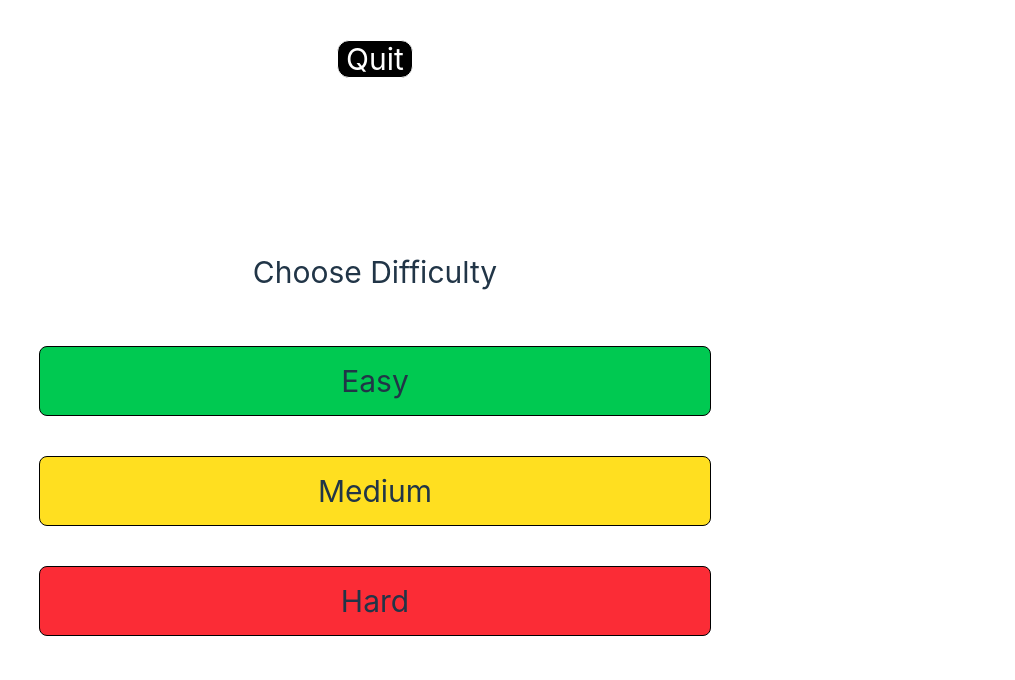
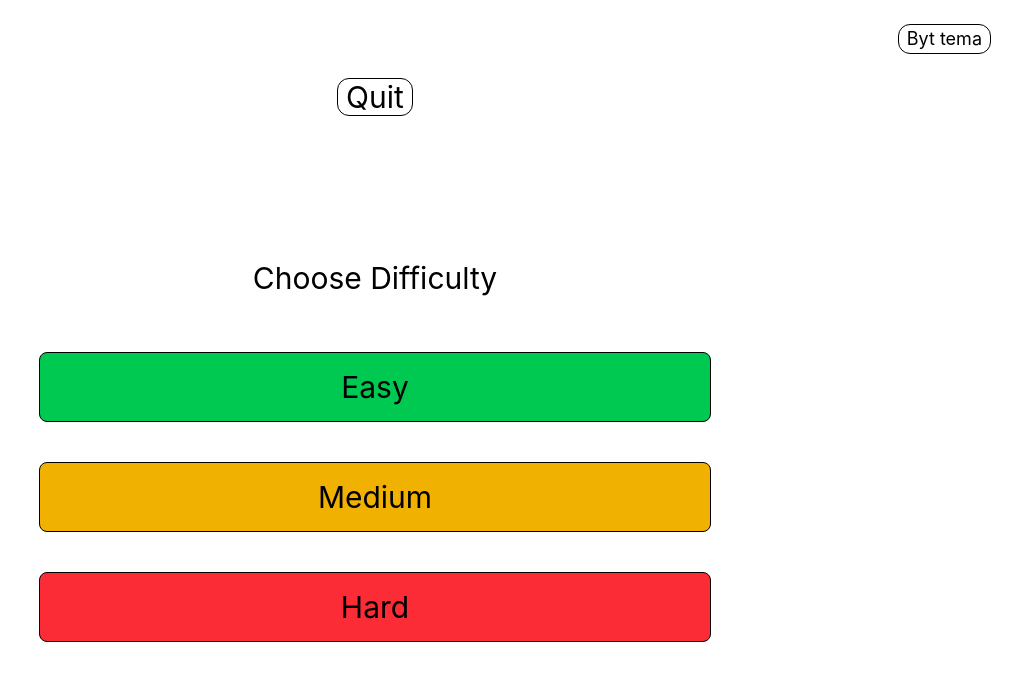
Before and after one commit to Owale128/MemoryGame, a React (Vite) app: page /difficulty in a window 1280 px wide. Shown: the top 680 px of the page, without its empty margins (265-1280 px from the left). Built offline with nearby package versions, Linux system fonts and the light colour scheme; no server answers.

Commit message:
Created & used themeContext

```diff
--- a/src/components/DisplayDifficulty.tsx
+++ b/src/components/DisplayDifficulty.tsx
@@ -1,26 +1,32 @@
+import { useContext } from "react";
+import { ThemeContext } from "../context/ThemeContext";
 
 interface IDisplayDifficulty {
     handleDifficulty: (diffi: string) => void;
 }
 
 const DisplayDifficulty = ({handleDifficulty}: IDisplayDifficulty) => {
+  const theme = useContext(ThemeContext)
   return (
     <div>
       <button
-      className="block border border-black rounded-lg text-3xl w-2xl p-4 bg-green-500 ease-in duration-100 hover:bg-green-600 cursor-pointer"
+      className="block border border-black rounded-lg text-3xl w-2xl p-4 bg-green-500 ease-in duration-150 hover:bg-green-600 cursor-pointer"
       onClick={() => handleDifficulty('Easy')}
+      style={{color: theme.color}}
       >
         Easy
     </button>
       <button
-      className="block border border-black rounded-lg text-3xl w-2xl p-4 bg-yellow-300 my-10 ease-in duration-100 hover:bg-yellow-500 cursor-pointer"
+      className="block border border-black rounded-lg text-3xl w-2xl p-4 bg-yellow-500 my-10 ease-in duration-150 hover:bg-yellow-600 cursor-pointer"
       onClick={() => handleDifficulty('Medium')}
+      style={{color: theme.color}}
       >
         Medium
     </button>
       <button
-      className="block border border-black rounded-lg text-3xl w-2xl p-4 bg-red-500 ease-in duration-100 hover:bg-red-600 cursor-pointer"
+      className="block border border-black rounded-lg text-3xl w-2xl p-4 bg-red-500 ease-in duration-150 hover:bg-red-600 cursor-pointer"
       onClick={() => handleDifficulty('Hard')}
+      style={{color: theme.color}}
       >
         Hard
     </button>
--- a/src/components/DisplayHomeForm.tsx
+++ b/src/components/DisplayHomeForm.tsx
@@ -1,4 +1,5 @@
-import { FormEvent } from "react"
+import { FormEvent, useContext } from "react"
+import { ThemeContext } from "../context/ThemeContext";
 
 interface IDisplayHomeForm {
     username: string;
@@ -7,17 +8,29 @@ interface IDisplayHomeForm {
 }
 
 const DisplayHomeForm = ({handleSubmit, username, setUsername}: IDisplayHomeForm) => {
-
+  const theme = useContext(ThemeContext)
   return (
-    <form onSubmit={handleSubmit} className="border-2 border-black p-10 rounded-2xl">
+    <form
+    onSubmit={handleSubmit}
+    className="p-14 rounded-2xl ease-in duration-100"
+    style={{
+      border: `0.2rem solid ${theme.border}`
+    }}
+    >
       <input
       type="text"
       value={username}
       placeholder="Enter name"
       onChange={(e) => setUsername(e.target.value)}
-      className="border-2 border-black text-center mb-4 text-xl"
+      className="border-2 border-black text-center mb-4 text-2xl ease-in duration-100"
+      style={{ borderColor: theme.border, color: theme.color}}
        />
-       <button className="block mx-auto border-2 p-1 rounded-lg cursor-pointer">Enter Game</button>
+       <button
+       className="block mx-auto border-2 p-1 rounded-lg text-xl ease-in duration-100 cursor-pointer"
+       style={{color: theme.color}}
+       >
+        Enter Game
+        </button>
     </form>
   )
 }
--- a/src/components/DisplayMemoryCards.tsx
+++ b/src/components/DisplayMemoryCards.tsx
@@ -1,5 +1,7 @@
+import { useContext } from "react"
 import { IState } from "../model/IState"
 import { motion } from "framer-motion"
+import { ThemeContext } from "../context/ThemeContext"
 
 interface IDisplaymemoryCards {
     state: IState
@@ -7,12 +9,14 @@ interface IDisplaymemoryCards {
 }
 
 const DisplayMemoryCards = ({handleCardClick, state}: IDisplaymemoryCards) => {
+    const theme = useContext(ThemeContext)
   return (
-    <div className="grid grid-cols-4 gap-2">
+    <>
         {state.memory.length === 0 ? (
-            <p className="mt-10">No Characters Found</p>
+            <p className="mt-10 ease-in duration-100" style={{color: theme.color}}>No Characters Found</p>
         ) : (
             state.memory.map((c, index) => (
+            <div className="grid grid-cols-4 gap-2 ">
                 <motion.div
                 key={`${c.id} - ${index}`}
                 onClick={() => handleCardClick(c.id)}
@@ -31,9 +35,10 @@ const DisplayMemoryCards = ({handleCardClick, state}: IDisplaymemoryCards) => {
                         <span className="text-white text-3xl font-bold">?</span>
                     )}
                 </motion.div>
+            </div>
             ))
         )}
-    </div>
+</>
   )
 }
 
--- a/src/components/QuitBtn.tsx
+++ b/src/components/QuitBtn.tsx
@@ -1,7 +1,10 @@
+import { useContext } from "react"
 import { useNavigate } from "react-router-dom"
+import { ThemeContext } from "../context/ThemeContext"
 
 const QuitBtn = () => {
 const navigate = useNavigate()
+const theme = useContext(ThemeContext)
 
 const quit = () => {
     const isConfirmed = confirm('Are you sure?')
@@ -13,8 +16,8 @@ const quit = () => {
   return (
     <button
     onClick={quit}
-    className="border rounded-xl px-2 text-3xl text-white mt-10 bg-black hover:bg-white ease-in duration-150 hover:text-black cursor-pointer"
-    >
+    className="border rounded-xl px-2 text-3xl hover:bg-white ease-in duration-150 hover:text-black cursor-pointer"
+    style={{backgroundColor: theme.background, color: theme.color}}>
       Quit
     </button>
   )
--- /dev/null
+++ b/src/context/ThemeContext.ts
@@ -0,0 +1,30 @@
+import { createContext } from "react";
+
+export interface ITheme {
+    name: string;
+    color: string;
+    border: string;
+    background: string;
+}
+
+interface IThemes {
+    dark: ITheme;
+    light: ITheme;
+}
+
+export const themes: IThemes = {
+    dark: {
+        name: 'Dark',
+        border: 'white',
+        color: 'white',
+        background: 'black'
+    },
+    light: {
+        name: 'Light',
+        border: 'black',
+        color: 'black',
+        background: 'white'
+    }
+}
+
+export const ThemeContext = createContext<ITheme>(themes.light)
--- a/src/index.css
+++ b/src/index.css
@@ -15,18 +15,11 @@
   -moz-osx-font-smoothing: grayscale;
 }
 
-/* body {
-  margin: 0;
-  display: flex;
-  place-items: center;
-  min-width: 320px;
+
+ .body {
   min-height: 100vh;
-} */
+}
 
-/* button:focus,
-button:focus-visible {
-  outline: 4px auto -webkit-focus-ring-color;
-} */
 
 @media (prefers-color-scheme: light) {
   :root {
--- a/src/pages/Difficulty.tsx
+++ b/src/pages/Difficulty.tsx
@@ -1,9 +1,12 @@
 import DisplayDifficulty from "../components/DisplayDifficulty"
 import { useNavigate } from "react-router-dom"
 import QuitBtn from "../components/QuitBtn"
+import { useContext } from "react"
+import { ThemeContext } from "../context/ThemeContext"
 
 const Difficulty = () => {
   const navigate = useNavigate()
+  const theme = useContext(ThemeContext)
 
   const handleDifficulty = (diffi: string) => {
     sessionStorage.setItem('difficulty', diffi)
@@ -14,8 +17,8 @@ const Difficulty = () => {
   return (
     <div className="text-center">
     <QuitBtn />
-    <div className="flex flex-col items-center my-44">
-      <h1 className="text-3xl mb-14">Choose Difficulty</h1>
+    <div className="flex flex-col items-center my-36">
+      <h1 className="text-3xl mb-14 ease-in duration-100" style={{color: theme.color}}>Choose Difficulty</h1>
       <DisplayDifficulty handleDifficulty={handleDifficulty} />
     </div>
     </div>
--- a/src/pages/GamePage.tsx
+++ b/src/pages/GamePage.tsx
@@ -1,4 +1,4 @@
-import { useEffect, useReducer, useState } from "react";
+import { useContext, useEffect, useReducer, useState } from "react";
 import { useNavigate } from "react-router-dom";
 import DisplayMemoryCards from "../components/DisplayMemoryCards";
 import { ActionType, cardReducer } from "../redcer/cardReducer";
@@ -8,6 +8,7 @@ import axios from "axios";
 import DisplayModal from "../components/DisplayModal";
 import { fetchAndShuffleCards } from "../utils/gameUtils";
 import Spinner from "../components/Spinner";
+import { ThemeContext } from "../context/ThemeContext";
 
 const GamePage = () => {
     const [state, dispatch] = useReducer(cardReducer, {
@@ -25,6 +26,7 @@ const GamePage = () => {
     const offset = 600
     const limit = getCardCount(difficulty)
     const navigate = useNavigate()
+    const theme = useContext(ThemeContext)
 
     useEffect(() => {
         const fetchData = async () => {
@@ -89,8 +91,8 @@ const GamePage = () => {
         </button>
     )}
     <div className="flex flex-col justify-center items-center text-3xl my-16">
-        <h1 className="mb-10">Level of difficulty: {difficulty}</h1>
-        <h2 className="mb-16">Attempts: {state.attempts}</h2>
+        <h1 className="mb-10 ease-in duration-100" style={{color: theme.color}}>Level of difficulty: {difficulty}</h1>
+        <h2 className="mb-16 ease-in duration-100" style={{color: theme.color}}>Attempts: {state.attempts}</h2>
         {showModal && (
             <DisplayModal retryGame={retryGame} changeDifficulty={changeDifficulty} storedUsername={storedUsername} />
         )}
--- a/src/pages/Home.tsx
+++ b/src/pages/Home.tsx
@@ -1,11 +1,13 @@
 'use client'
-import { FormEvent, useState } from "react"
+import { FormEvent, useContext, useState } from "react"
 import { useNavigate } from "react-router-dom"
 import DisplayHomeForm from "../components/DisplayHomeForm"
+import { ThemeContext } from "../context/ThemeContext"
 
 const Home = () => {
     const [username, setUsername] = useState('')
     const navigate = useNavigate()
+    const theme = useContext(ThemeContext)
 
     const handleSubmit = (e: FormEvent) => {
         e.preventDefault()
@@ -16,12 +18,15 @@ const Home = () => {
     }
 
   return (
-    <div className="flex justify-center items-center place-items-center my-72 ">
+    <>
+      <h1 className="text-center text-4xl mt-14 ease-in duration-100" style={{color: theme.color}}>Välkommen till Memory!</h1>
+    <div className="flex justify-center items-center place-items-center my-44">
       <DisplayHomeForm
       username={username}
       setUsername={setUsername}
       handleSubmit={handleSubmit} />
     </div>
+    </>
   )
 }
 
--- a/src/pages/Layout.tsx
+++ b/src/pages/Layout.tsx
@@ -1,13 +1,32 @@
+import { useState } from "react"
 import { Outlet} from "react-router-dom"
+import { ITheme, ThemeContext, themes } from "../context/ThemeContext"
 
 const Layout = () => {
+  const [theme, setTheme] = useState<ITheme>(themes.light)
+
+    const toggleTheme = () => {
+      setTheme(theme.name === themes.dark.name ? themes.light : themes.dark)
+    }
 
   return (
-    <div >
+    <ThemeContext.Provider value={theme}>
+      <div className="body ease-in duration-150" style={{backgroundColor: theme.background}}>
+      <header className="flex justify-end p-6">
+        <button
+        className="border rounded-xl px-2 text-lg cursor-pointer"
+        style={{color: theme.border}}
+        onClick={toggleTheme}
+        >
+          Byt tema
+          </button>
+      </header>
         <main>
             <Outlet />
         </main>
-    </div>
+        <footer></footer>
+      </div>
+    </ThemeContext.Provider>
   )
 }
 
```
Lines whose indentation alone changed are shown as unchanged.
